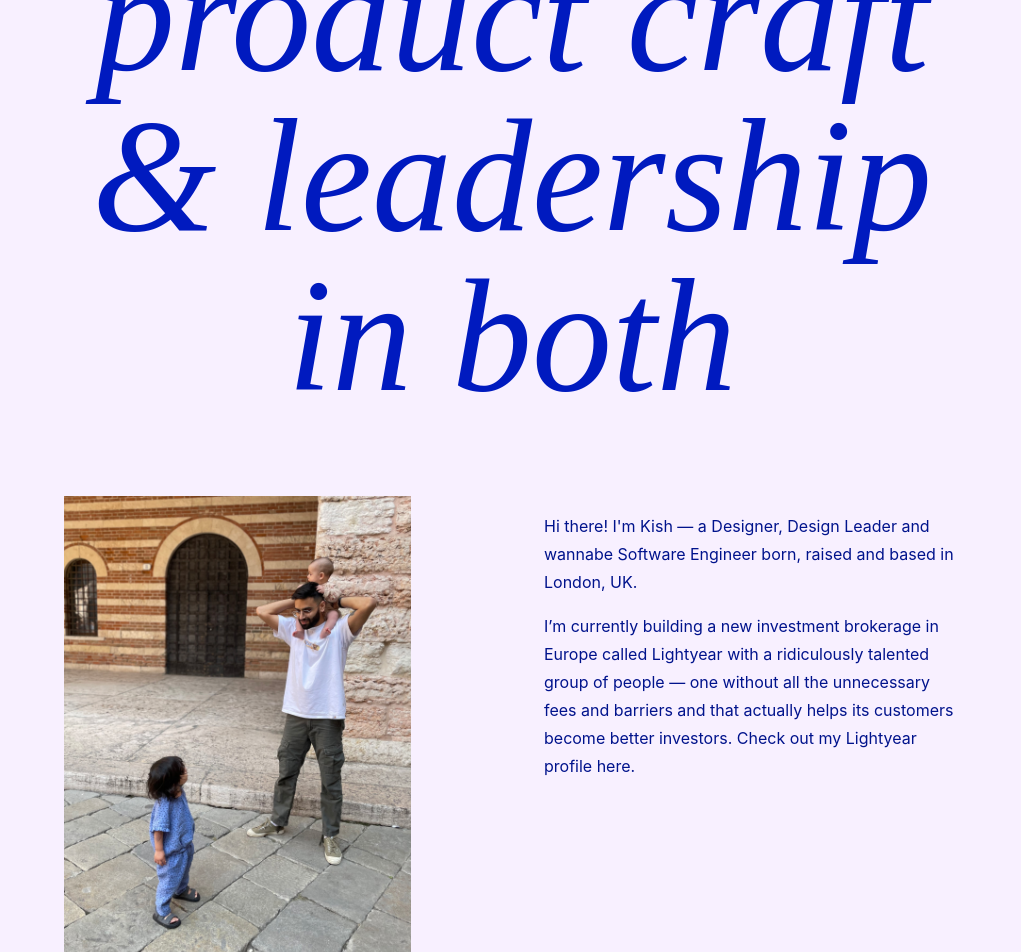
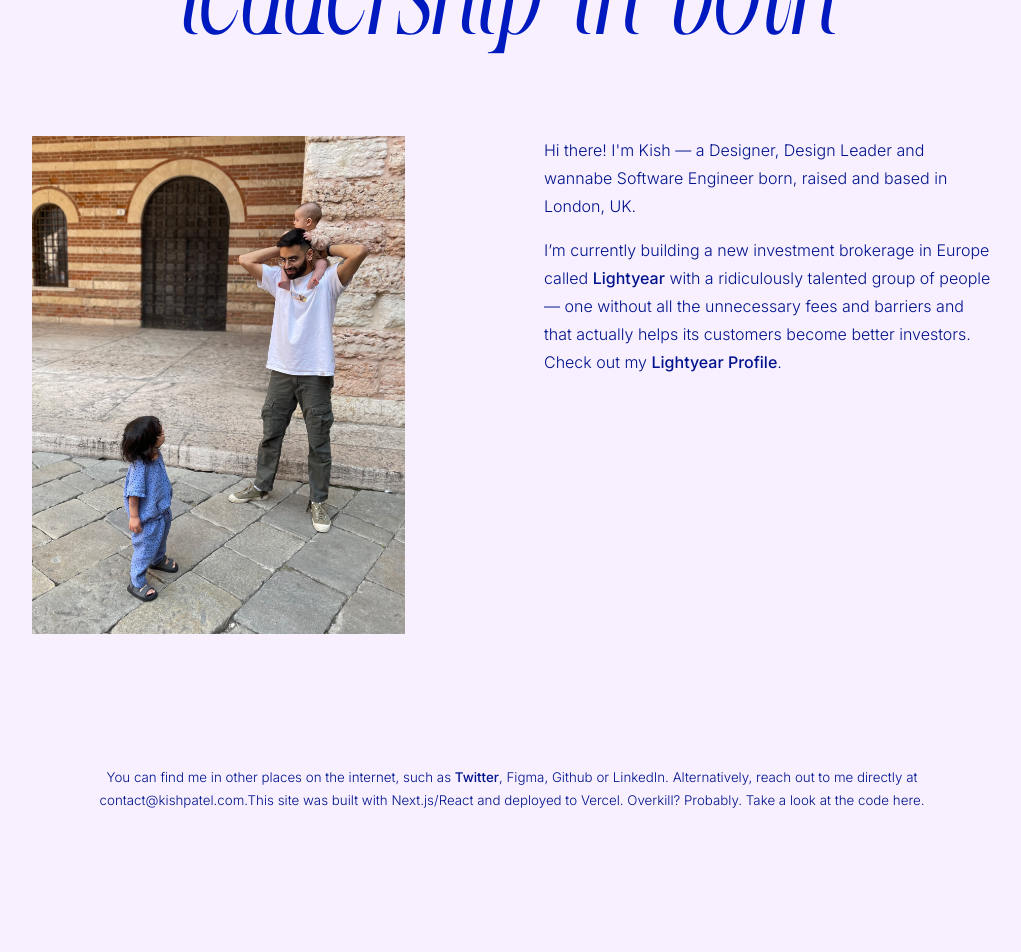
Before and after one commit to TheKishPatel/kishpatel-com-app, a Next.js app: page / in a window 1280 px wide. Shown: the part 400-1352 px from the top of the page, without its empty margins (128-1149 px from the left). After the commit the page ends 1277 px from the top, so only its background shows below. Built offline with nearby package versions, Linux system fonts and the light colour scheme; a small style sheet from the web is missing.

Commit message:
more styles

```diff
--- a/pages/index.tsx
+++ b/pages/index.tsx
@@ -14,10 +14,10 @@ const Home: NextPage = () => {
 
       <main className={styles.main}>
 
-      <svg width="33" height="32" viewBox="0 0 33 32" fill="none" xmlns="http://www.w3.org/2000/svg">
-        <path fillRule="evenodd" clipRule="evenodd" d="M33 0L5 0L16 16L33 0Z" fill="#0019BF" fillOpacity="0.7"/>
-        <path fillRule="evenodd" clipRule="evenodd" d="M5 0L0 32H32L5 0Z" fill="#0019BF"/>
-      </svg>
+        <svg width="33" height="32" viewBox="0 0 33 32" fill="none" xmlns="http://www.w3.org/2000/svg">
+          <path fillRule="evenodd" clipRule="evenodd" d="M33 0L5 0L16 16L33 0Z" fill="#0019BF" fillOpacity="0.7"/>
+          <path fillRule="evenodd" clipRule="evenodd" d="M5 0L0 32H32L5 0Z" fill="#0019BF"/>
+        </svg>
 
 
         <h1 className={styles.title_lead}>
@@ -45,7 +45,7 @@ const Home: NextPage = () => {
             </p>
 
             <p>
-              I’m currently building a new investment brokerage in Europe called Lightyear with a ridiculously talented group of people — one without all the unnecessary fees and barriers and that actually helps its customers become better investors. Check out my Lightyear profile here.
+              I’m currently building a new investment brokerage in Europe called <a href="http://golightyear.com/" target="_blank" rel="noopener noreferrer">Lightyear</a> with a ridiculously talented group of people — one without all the unnecessary fees and barriers and that actually helps its customers become better investors. Check out my <a href="http://golightyear.com/go/kish/" target="_blank" rel="noopener noreferrer">Lightyear Profile</a>.
             </p>
           </div>
         </div>
@@ -54,11 +54,11 @@ const Home: NextPage = () => {
 
       <footer className={styles.footer}>
         <small>
-          You can find me in other places on the internet, such as Twitter, Figma, Github or LinkedIn. Alternatively, reach out to me directly at contact@kishpatel.com.
+          You can find me in other places on the internet, such as <a href="http://twitter.com/TheKishPatel" target="_blank" rel="noopener noreferrer">Twitter</a>, Figma, Github or LinkedIn. Alternatively, reach out to me directly at contact@kishpatel.com.
         </small>
 
         <small>
-          This site was built with Next.js/React and deployed to Vercel. Overkill? Probably.
+          This site was built with Next.js/React and deployed to Vercel. Overkill? Probably. Take a look at the code here.
         </small>
       </footer>
     </div>
--- a/styles/Home.module.scss
+++ b/styles/Home.module.scss
@@ -5,7 +5,7 @@
   max-width: 960px;
   margin: auto;
   min-height: 100vh;
-  padding: 4rem 2rem 0;
+  padding: 4rem 0;
   flex: 1;
   display: flex;
   flex-direction: column;
@@ -14,24 +14,16 @@
 }
 
 .footer {
-  display: flex;
-  flex: 1;
+  max-width: 960px;
+  margin: auto;
   padding: 4rem 0;
-  justify-content: center;
-  align-items: center;
-}
-
-.footer a {
-  display: flex;
-  justify-content: center;
-  align-items: center;
-  flex-grow: 1;
+  text-align: center  ;
 }
 
 .title_lead {
   margin: 5rem 0;
   font-size: 10rem;
-  line-height: 1;
+  line-height: 0.875;
   text-align: center;
 }
 
--- /dev/null
+++ b/styles/_fonts.scss
@@ -0,0 +1,8 @@
+/* @import must be at top of file, otherwise CSS will not work */
+@import url("//hello.myfonts.net/count/481c3f");
+@import url('https://fonts.googleapis.com/css2?family=Inter:wght@300;500;700&display=swap');
+
+@font-face {
+  font-family: "MirthaDisplayItalic";
+  src: url('../fonts/MirthaDisplayItalic/font.woff2') format('woff2'), url('../fonts/MirthaDisplayItalic/font.woff') format('woff');
+}
--- a/styles/_typography.scss
+++ b/styles/_typography.scss
@@ -2,15 +2,27 @@ h1, h2, h3, h4, h5, h6 {
     color: $text-light;
 }
 
-h1 {
-    font-family: Mirtha Display;
-    font-style: italic;
+h1, h2, h3 {
+    font-family: MirthaDisplayItalic, 'Times New Roman', Times, serif;
     font-weight: 400;
+}
+
+h4, h5, h6 {
+    font-family: 'Inter', -apple-system, BlinkMacSystemFont, 'Segoe UI', Roboto, Oxygen, Ubuntu, Cantarell, 'Open Sans', 'Helvetica Neue', sans-serif;
+    font-weight: 700;
 }
 
 p, small {
     color: $text-mid;
-    font-family: Inter;
-    font-weight: 400;
+    font-family: 'Inter', -apple-system, BlinkMacSystemFont, 'Segoe UI', Roboto, Oxygen, Ubuntu, Cantarell, 'Open Sans', 'Helvetica Neue', sans-serif;
+    font-weight: 300;
     line-height: 1.75;
+
+    a {
+        font-weight: 500;
+    }
 }
+
+p {
+    margin-top: 0;
+}
--- a/styles/globals.scss
+++ b/styles/globals.scss
@@ -1,3 +1,4 @@
+@import "fonts";
 @import "colors";
 @import "typography";
 @import "layout";
```
Also changed, not shown: fonts/MirthaDisplayItalic/font.woff (added), fonts/MirthaDisplayItalic/font.woff2 (added).
